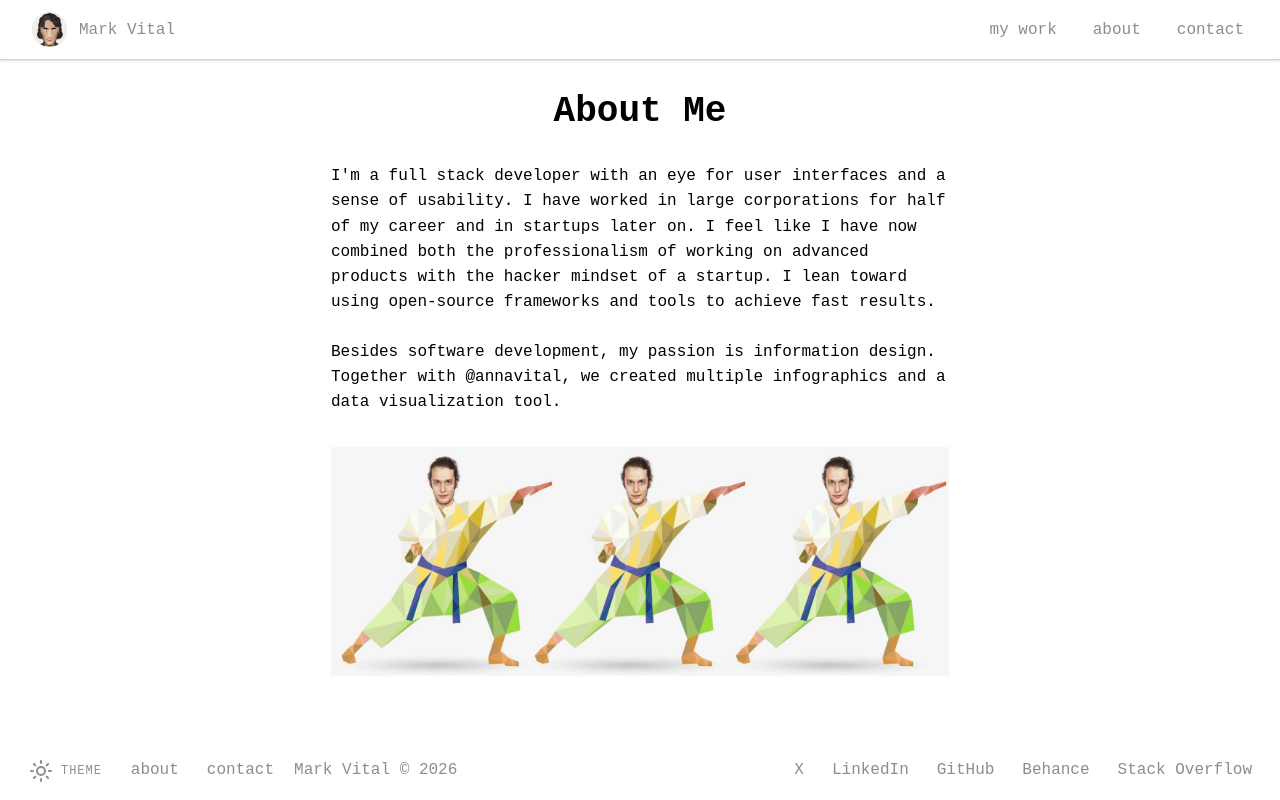
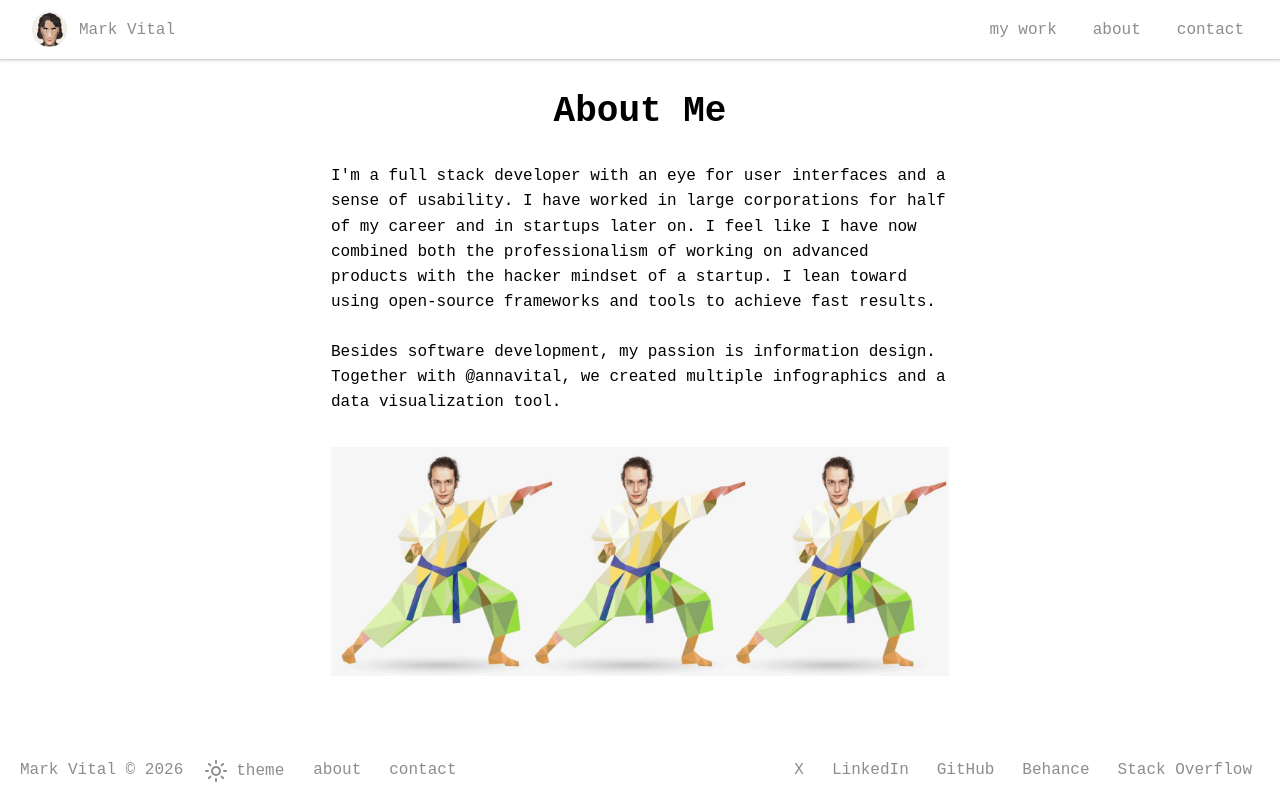
Before and after one commit to markvital/markvital.github.io, a Next.js app: page /about/ in a window 1280 px wide. Built offline with nearby package versions, Linux system fonts and the light colour scheme.

Commit message:
style: reorder footer navigation

```diff
--- a/components/site-footer.tsx
+++ b/components/site-footer.tsx
@@ -7,6 +7,9 @@ export function SiteFooter() {
     <footer className="shrink-0 px-5 pb-3 pt-10 text-[var(--muted-foreground)]">
       <div className="flex flex-col gap-4 text-left md:flex-row md:items-center md:justify-between">
         <div className="flex flex-col gap-4 md:flex-row md:items-center md:gap-x-3">
+          <div>
+            <Link href="/">{site.copyrightName}</Link> © {new Date().getFullYear()}
+          </div>
           <nav
             aria-label="Footer navigation"
             className="flex items-center justify-start gap-x-3"
@@ -25,9 +28,6 @@ export function SiteFooter() {
               contact
             </Link>
           </nav>
-          <div>
-            <Link href="/">{site.copyrightName}</Link> © {new Date().getFullYear()}
-          </div>
         </div>
         <ul className="flex flex-col items-center gap-y-2 md:flex-row md:justify-end md:gap-x-3 md:gap-y-0">
           {site.socialLinks.map(link => (
--- a/components/theme-toggle.tsx
+++ b/components/theme-toggle.tsx
@@ -35,9 +35,7 @@ export function ThemeToggle({
           variant="ghost"
         >
           <ThemeIcon aria-hidden="true" />
-          {showLabel ? (
-            <span className="text-[0.75em] tracking-[0.08em]">THEME</span>
-          ) : null}
+          {showLabel ? <span>theme</span> : null}
         </Button>
       </DropdownMenu.Trigger>
       <DropdownMenu.Portal>
```
